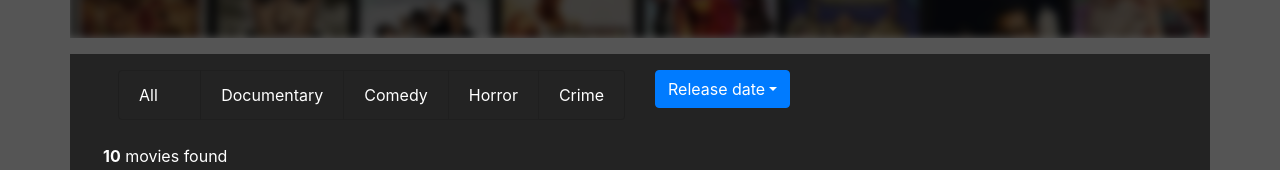
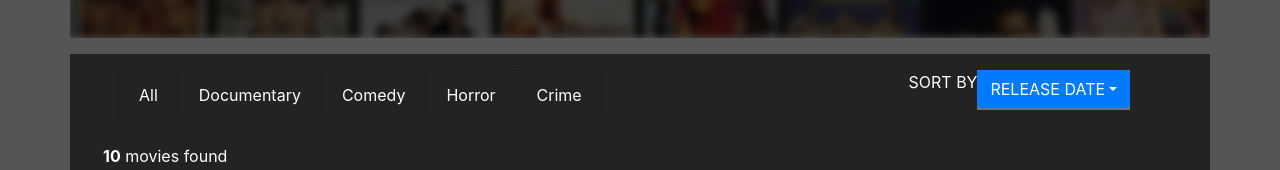
Before and after one commit to nagyrenato/reactjs-global-mentoring, a React app: page / in a window 1280 px wide. Shown: the part 412-582 px from the top of the page. Built offline with nearby package versions, Linux system fonts and the light colour scheme.

Commit message:
Added Genre and Sort events to HomePage.

```diff
--- a/src/components/GenreGroup.jsx
+++ b/src/components/GenreGroup.jsx
@@ -5,16 +5,10 @@ class GenreGroup extends React.Component {
   constructor(props) {
     super(props);
     this.select = this.select.bind(this);
-    this.state = {
-      value: "All",
-    };
   }
 
   select(event) {
-    console.log(event.target.innerText);
-    this.setState({
-      value: event.target.innerText,
-    });
+    this.props.changeGenre(event.target.innerText);
   }
 
   render() {
--- a/src/components/SortBy.jsx
+++ b/src/components/SortBy.jsx
@@ -1,16 +1,17 @@
 import React from "react";
 import Dropdown from "react-bootstrap/Dropdown";
 import DropdownButton from "react-bootstrap/DropdownButton";
+import Row from "react-bootstrap/Row";
 
 class SortBy extends React.Component {
   constructor(props) {
     super(props);
+    this.state = {
+      dropdownOpen: false,
+    };
+
     this.toggle = this.toggle.bind(this);
     this.select = this.select.bind(this);
-    this.state = {
-      dropdownOpen: false,
-      value: "Release date",
-    };
   }
 
   toggle() {
@@ -22,20 +23,29 @@ class SortBy extends React.Component {
   select(event) {
     this.setState({
       dropdownOpen: !this.state.dropdownOpen,
-      value: event.target.innerText,
     });
+    this.props.changeSortBy(event.target.innerText);
   }
 
   render() {
     return (
-      <DropdownButton
-        className={"btn-block"}
-        id="dropdown-item-button"
-        title={this.state.value}
-      >
-        <Dropdown.Item onClick={this.select}>Release date</Dropdown.Item>
-        <Dropdown.Item onClick={this.select}>Title</Dropdown.Item>
-      </DropdownButton>
+      <>
+        <Row>
+          <p className={"text-uppercase"}>Sort by</p>
+          <DropdownButton
+            className={"bg-secondary"}
+            id="dropdown-item-button"
+            title={this.props.defaultSortBy}
+          >
+            <Dropdown.Item onClick={this.select} className={"text-uppercase"}>
+              Release date
+            </Dropdown.Item>
+            <Dropdown.Item onClick={this.select} className={"text-uppercase"}>
+              Title
+            </Dropdown.Item>
+          </DropdownButton>
+        </Row>
+      </>
     );
   }
 }
--- a/src/pages/HomePage.jsx
+++ b/src/pages/HomePage.jsx
@@ -15,10 +15,25 @@ class HomePage extends React.Component {
     this.state = {
       movies: [],
       formDisplay: false,
-      sortBy: "releaseDate",
+      sortBy: "Release Date".toUpperCase(),
       queryText: "",
       lastIndex: 0,
+      genre: "All",
     };
+    this.changeGenre = this.changeGenre.bind(this);
+    this.changeSortBy = this.changeSortBy.bind(this);
+  }
+
+  changeGenre(value) {
+    this.setState({
+      genre: value,
+    });
+  }
+
+  changeSortBy(value) {
+    this.setState({
+      sortBy: value,
+    });
   }
 
   componentDidMount() {
@@ -40,11 +55,16 @@ class HomePage extends React.Component {
         </Row>
         <Row className={"movie-list-background d-grid px-5 py-3"}>
           <Row>
-            <Col>
-              <GenreGroup></GenreGroup>
+            <Col className={"col-sm-5"}>
+              <GenreGroup changeGenre={this.changeGenre}></GenreGroup>
             </Col>
-            <Col className={"float-md-right"}>
-              <SortBy></SortBy>
+            <Col className={"col-sm-4"}></Col>
+            <Col className={"col-sm-3"}>
+              <SortBy
+                defaultSortBy={this.state.sortBy}
+                changeSortBy={this.changeSortBy}
+                className={"align-content-end"}
+              ></SortBy>
             </Col>
           </Row>
           <Row>
```
